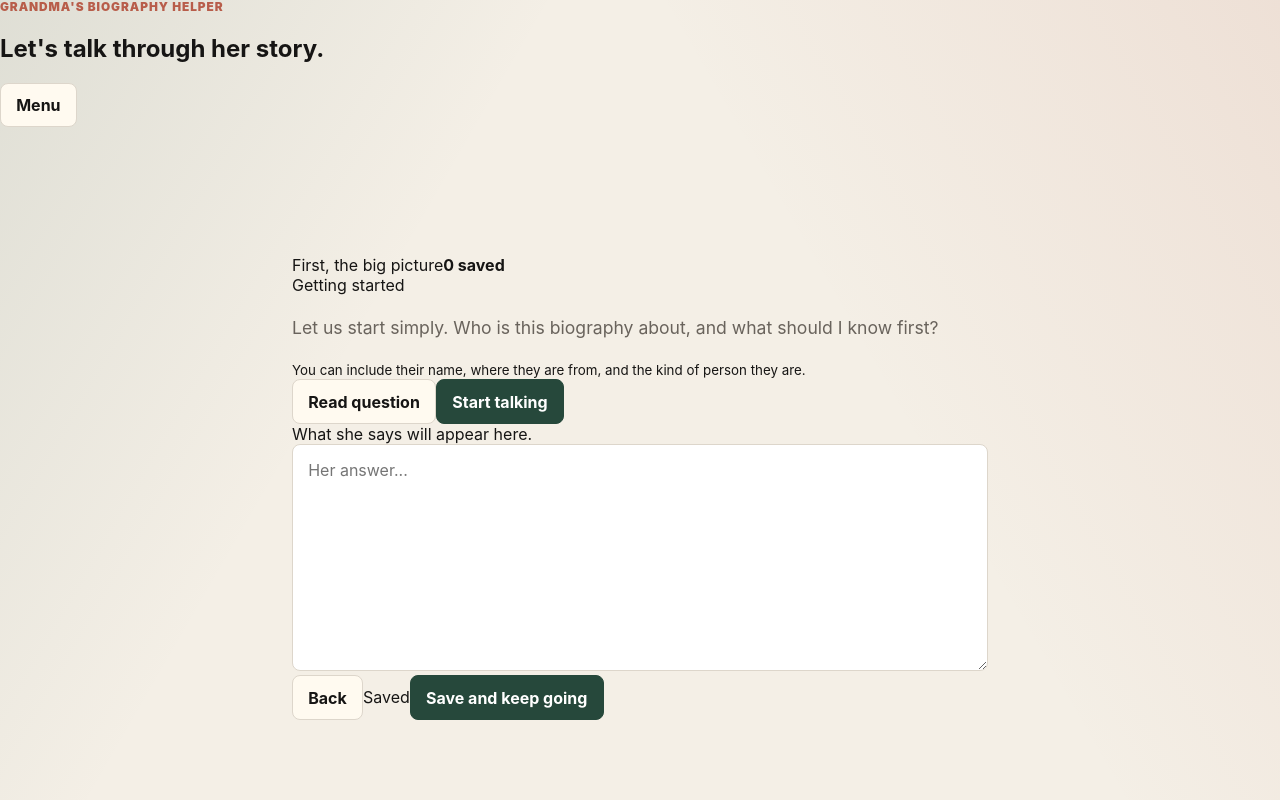
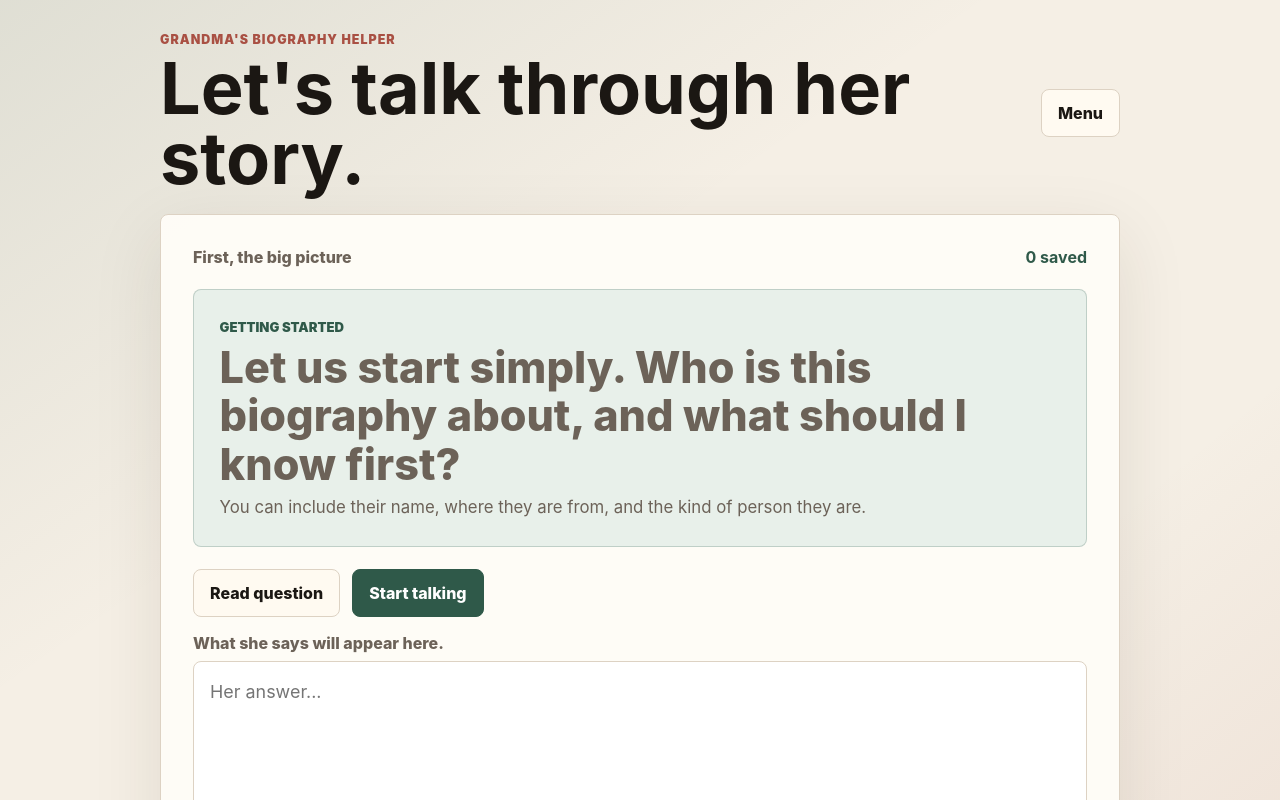
Before and after one commit to AHProjections/Biography, a Next.js app: page /dashboard in a window 1280 px wide. Shown: the top 800 px of the page. Built offline with nearby package versions, Linux system fonts and the light colour scheme.

Commit message:
Style simple biography chat interface

```diff
--- a/app/globals.css
+++ b/app/globals.css
@@ -2,15 +2,15 @@
   color-scheme: light;
   font-family:
     Inter, ui-sans-serif, system-ui, -apple-system, BlinkMacSystemFont, "Segoe UI", sans-serif;
-  --ink: #161514;
-  --muted: #69635c;
+  --ink: #1b1713;
+  --muted: #6c6258;
   --paper: #fffdf8;
-  --line: #ddd6cb;
-  --sage: #47685a;
-  --sage-strong: #26483b;
-  --coral: #b85d4a;
-  --amber: #c9942d;
-  --blue: #365f7f;
+  --soft: #f5efe5;
+  --line: #ddd2c3;
+  --sage: #2f5949;
+  --sage-light: #e8f0ea;
+  --rose: #a95043;
+  --blue: #385f7c;
 }
 
 * {
@@ -21,70 +21,50 @@ body {
   margin: 0;
   min-height: 100vh;
   background:
-    linear-gradient(120deg, rgba(71, 104, 90, 0.12), transparent 32%),
-    linear-gradient(240deg, rgba(184, 93, 74, 0.1), transparent 36%),
-    #f4efe6;
+    linear-gradient(145deg, rgba(47, 89, 73, 0.11), transparent 36%),
+    linear-gradient(320deg, rgba(169, 80, 67, 0.1), transparent 32%),
+    var(--soft);
   color: var(--ink);
 }
 
-a {
-  color: inherit;
-}
-
 button,
-input,
-select,
 textarea {
   font: inherit;
 }
 
 button {
-  min-height: 42px;
+  min-height: 48px;
   border: 1px solid var(--line);
   border-radius: 8px;
-  background: #fffaf0;
+  background: #fffaf1;
   color: var(--ink);
   cursor: pointer;
-  font-weight: 700;
-  padding: 0.7rem 0.95rem;
-  transition:
-    border-color 160ms ease,
-    background 160ms ease,
-    color 160ms ease,
-    transform 160ms ease;
-}
-
-button:hover {
-  border-color: var(--sage);
-  transform: translateY(-1px);
+  font-weight: 800;
+  padding: 0.8rem 1rem;
 }
 
 button.primary {
-  background: var(--sage-strong);
-  border-color: var(--sage-strong);
+  background: var(--sage);
+  border-color: var(--sage);
   color: white;
 }
 
 button.danger {
-  background: var(--coral);
-  border-color: var(--coral);
+  background: var(--rose);
+  border-color: var(--rose);
   color: white;
 }
 
-textarea,
-input,
-select {
+textarea {
   width: 100%;
+  min-height: 190px;
   border: 1px solid var(--line);
   border-radius: 8px;
   background: white;
   color: var(--ink);
-  padding: 0.85rem 0.95rem;
-}
-
-textarea {
-  min-height: 220px;
+  font-size: 1.12rem;
   line-height: 1.55;
+  padding: 1rem;
   resize: vertical;
 }
 
@@ -96,7 +76,7 @@ main {
 
 main h1 {
   margin: 0 0 0.85rem;
-  font-size: clamp(2.4rem, 8vw, 5.5rem);
+  font-size: clamp(2.5rem, 8vw, 5.5rem);
   line-height: 0.95;
 }
 
@@ -110,138 +90,59 @@ main a {
   display: inline-flex;
   align-items: center;
   justify-content: center;
-  min-height: 46px;
+  min-height: 48px;
   border-radius: 8px;
-  background: var(--sage-strong);
+  background: var(--sage);
   color: white;
   font-weight: 800;
-  padding: 0.8rem 1rem;
+  padding: 0.85rem 1rem;
   text-decoration: none;
 }
 
-.studio-shell {
-  width: min(1520px, calc(100vw - 32px));
-  margin: 0 auto;
-  padding: 28px 0 40px;
-}
-
-.studio-hero {
-  display: grid;
-  grid-template-columns: minmax(0, 1fr) auto;
-  gap: 1rem;
-  min-height: 250px;
-  align-items: end;
-  padding: clamp(1.25rem, 3vw, 2.5rem) 0 1.25rem;
-}
-
-.studio-hero h1 {
-  max-width: 920px;
-  margin: 0;
-  font-size: clamp(3rem, 8vw, 7.5rem);
-  line-height: 0.9;
-}
-
-.hero-copy {
-  max-width: 680px;
-  margin: 1.2rem 0 0;
-  color: var(--muted);
-  font-size: clamp(1rem, 2vw, 1.35rem);
-  line-height: 1.55;
-}
-
 .eyebrow {
-  margin: 0 0 0.55rem;
-  color: var(--coral);
-  font-size: 0.74rem;
+  margin: 0 0 0.35rem;
+  color: var(--rose);
+  font-size: 0.78rem;
   font-weight: 900;
   letter-spacing: 0.08em;
   text-transform: uppercase;
 }
 
-.progress-orbit {
-  display: grid;
-  place-items: center;
-  width: clamp(116px, 14vw, 168px);
-  aspect-ratio: 1;
-  border: 12px solid rgba(71, 104, 90, 0.2);
-  border-top-color: var(--sage);
-  border-right-color: var(--amber);
-  border-radius: 50%;
-  background: rgba(255, 253, 248, 0.86);
+.chat-shell {
+  width: min(960px, calc(100vw - 24px));
+  min-height: 100vh;
+  margin: 0 auto;
+  padding: 20px 0 32px;
 }
 
-.progress-orbit span {
-  font-size: clamp(1.8rem, 4vw, 3rem);
-  font-weight: 900;
-  line-height: 1;
+.chat-topbar {
+  display: flex;
+  align-items: center;
+  justify-content: space-between;
+  gap: 1rem;
+  padding: 0.75rem 0 1.25rem;
 }
 
-.progress-orbit small {
-  color: var(--muted);
-  font-weight: 800;
+.chat-topbar h1 {
+  margin: 0;
+  font-size: clamp(2rem, 6vw, 4.5rem);
+  line-height: 0.98;
 }
 
-.mode-tabs {
-  display: inline-grid;
-  grid-template-columns: repeat(2, minmax(120px, 1fr));
-  gap: 6px;
-  margin-bottom: 18px;
-  padding: 6px;
+.chat-card {
+  max-width: none;
+  margin: 0;
   border: 1px solid var(--line);
-  border-radius: 10px;
-  background: rgba(255, 253, 248, 0.78);
+  border-radius: 8px;
+  background: rgba(255, 253, 248, 0.94);
+  box-shadow: 0 22px 70px rgba(45, 35, 24, 0.1);
+  padding: clamp(1rem, 4vw, 2rem);
 }
 
-.mode-tabs button {
-  border-color: transparent;
-  background: transparent;
-}
-
-.mode-tabs button.active {
-  background: var(--ink);
-  color: white;
-}
-
-.interview-layout {
-  display: grid;
-  grid-template-columns: minmax(220px, 0.8fr) minmax(420px, 1.5fr) minmax(260px, 0.95fr);
-  gap: 18px;
-  align-items: start;
-}
-
-.draft-layout {
-  display: grid;
-  gap: 18px;
-}
-
-.chapter-rail,
-.interview-panel,
-.memory-board,
-.draft-panel {
-  border: 1px solid var(--line);
-  border-radius: 8px;
-  background: rgba(255, 253, 248, 0.9);
-  box-shadow: 0 18px 50px rgba(48, 39, 27, 0.08);
-}
-
-.chapter-rail,
-.memory-board {
-  max-height: calc(100vh - 120px);
-  overflow: auto;
-  padding: 1rem;
-  position: sticky;
-  top: 16px;
-}
-
-.interview-panel,
-.draft-panel {
-  padding: clamp(1.2rem, 3vw, 2rem);
-}
-
-.panel-heading,
-.chapter-heading,
-.voice-console,
-.navigation-row,
+.chat-progress,
+.chat-footer,
+.chat-actions,
+.drawer-heading,
 .button-row {
   display: flex;
   align-items: center;
@@ -249,105 +150,112 @@ main a {
   gap: 0.75rem;
 }
 
-.panel-heading h2,
-.memory-card h3 {
+.chat-progress {
+  color: var(--muted);
+  font-weight: 800;
+}
+
+.chat-progress strong {
+  color: var(--sage);
+}
+
+.chat-bubble {
+  margin: 1.4rem 0;
+  border-radius: 8px;
+  padding: clamp(1rem, 3vw, 1.6rem);
+}
+
+.chat-bubble.interviewer {
+  background: var(--sage-light);
+  border: 1px solid rgba(47, 89, 73, 0.22);
+}
+
+.chat-bubble span {
+  color: var(--sage);
+  font-size: 0.82rem;
+  font-weight: 900;
+  text-transform: uppercase;
+}
+
+.chat-bubble p {
+  margin: 0.45rem 0;
+  font-size: clamp(1.65rem, 4vw, 2.7rem);
+  font-weight: 850;
+  line-height: 1.12;
+}
+
+.chat-bubble small {
+  color: var(--muted);
+  display: block;
+  font-size: 1.05rem;
+  line-height: 1.5;
+}
+
+.chat-actions {
+  justify-content: flex-start;
+  flex-wrap: wrap;
+  margin-bottom: 1rem;
+}
+
+.answer-label {
+  display: block;
+  margin: 0 0 0.45rem;
+  color: var(--muted);
+  font-weight: 800;
+}
+
+.chat-footer {
+  margin-top: 1rem;
+}
+
+.chat-footer span {
+  color: var(--muted);
+  font-weight: 800;
+}
+
+.drawer-backdrop {
+  position: fixed;
+  inset: 0;
+  z-index: 20;
+  display: flex;
+  justify-content: flex-end;
+  background: rgba(27, 23, 19, 0.22);
+}
+
+.story-drawer {
+  width: min(620px, 100vw);
+  height: 100vh;
+  overflow: auto;
+  background: var(--paper);
+  border-left: 1px solid var(--line);
+  box-shadow: -24px 0 70px rgba(36, 27, 20, 0.18);
+  padding: clamp(1rem, 4vw, 1.6rem);
+}
+
+.drawer-heading {
+  align-items: flex-start;
+  margin-bottom: 1rem;
+}
+
+.drawer-heading h2,
+.drawer-heading h3 {
   margin: 0;
 }
 
-.save-state,
-.voice-console span,
-.chapter-heading span {
-  color: var(--muted);
-  font-size: 0.88rem;
-  font-weight: 800;
-}
-
-blockquote {
-  margin: 1.4rem 0 0.75rem;
-  border-left: 5px solid var(--amber);
-  padding: 0.2rem 0 0.2rem 1rem;
-  font-size: clamp(1.45rem, 3vw, 2.35rem);
-  font-weight: 850;
-  line-height: 1.15;
-}
-
-.follow-up {
-  margin: 0 0 1.25rem;
-  color: var(--muted);
-  font-size: 1.05rem;
-  line-height: 1.55;
-}
-
-.voice-console {
-  flex-wrap: wrap;
-  justify-content: flex-start;
-  margin: 1rem 0;
-  padding: 0.75rem;
-  border: 1px solid rgba(71, 104, 90, 0.18);
-  border-radius: 8px;
-  background: rgba(71, 104, 90, 0.08);
-}
-
-.navigation-row {
-  margin-top: 1rem;
-}
-
-.phase-card {
-  border-bottom: 1px solid var(--line);
-  padding-bottom: 1rem;
-}
-
-.chapter-group {
-  border-bottom: 1px solid var(--line);
-  padding: 0.9rem 0;
-}
-
-.chapter-group:first-child {
-  padding-top: 0;
-}
-
-.chapter-group:last-child {
-  border-bottom: 0;
-}
-
-.chapter-group p {
-  margin: 0.35rem 0 0.7rem;
-  color: var(--muted);
-  font-size: 0.88rem;
-  line-height: 1.45;
-}
-
-.question-pill {
-  display: block;
-  width: 100%;
-  min-height: 36px;
-  margin-top: 0.4rem;
-  padding: 0.55rem 0.65rem;
-  text-align: left;
-}
-
-.question-pill.active {
-  background: var(--blue);
-  border-color: var(--blue);
-  color: white;
+.drawer-heading.compact {
+  margin-top: 1.4rem;
 }
 
 .memory-list {
   display: grid;
-  gap: 0.75rem;
-  margin-top: 1rem;
+  gap: 0.8rem;
 }
 
 .memory-card {
-  border: 1px solid rgba(54, 95, 127, 0.22);
+  border: 1px solid rgba(56, 95, 124, 0.22);
   border-radius: 8px;
   background: white;
-  padding: 0.9rem;
-}
-
-.memory-card.emphasis {
-  border-color: rgba(184, 93, 74, 0.35);
-  background: #fff7ef;
+  padding: 0.95rem;
 }
 
 .memory-card span {
@@ -357,14 +265,14 @@ blockquote {
   text-transform: uppercase;
 }
 
+.memory-card h4 {
+  margin: 0.3rem 0;
+}
+
 .memory-card p {
-  display: -webkit-box;
-  margin: 0.45rem 0;
-  overflow: hidden;
+  margin: 0.4rem 0;
   color: var(--muted);
-  line-height: 1.45;
-  -webkit-box-orient: vertical;
-  -webkit-line-clamp: 4;
+  line-height: 1.5;
 }
 
 .memory-card small,
@@ -373,54 +281,34 @@ blockquote {
 }
 
 .draft-text {
-  min-height: 460px;
-  margin: 1rem 0 0;
+  min-height: 340px;
   overflow: auto;
   white-space: pre-wrap;
   border: 1px solid var(--line);
   border-radius: 8px;
   background: white;
-  padding: clamp(1rem, 3vw, 2rem);
   color: var(--ink);
   font-family: Georgia, "Times New Roman", serif;
-  font-size: 1.08rem;
-  line-height: 1.7;
-}
-
-@media (max-width: 1120px) {
-  .interview-layout {
-    grid-template-columns: 1fr;
-  }
-
-  .chapter-rail,
-  .memory-board {
-    max-height: none;
-    position: static;
-  }
+  font-size: 1.04rem;
+  line-height: 1.65;
+  padding: 1rem;
 }
 
 @media (max-width: 720px) {
-  .studio-shell {
-    width: min(100vw - 20px, 1520px);
+  .chat-shell {
+    width: min(100vw - 16px, 960px);
     padding-top: 10px;
   }
 
-  .studio-hero {
-    grid-template-columns: 1fr;
-    min-height: 0;
+  .chat-topbar,
+  .chat-footer,
+  .drawer-heading,
+  .drawer-heading.compact {
+    align-items: stretch;
+    flex-direction: column;
   }
 
-  .progress-orbit {
-    width: 116px;
-  }
-
-  .mode-tabs {
-    width: 100%;
-  }
-
-  .panel-heading,
-  .voice-console,
-  .navigation-row,
+  .chat-actions,
   .button-row {
     align-items: stretch;
     flex-direction: column;
```
